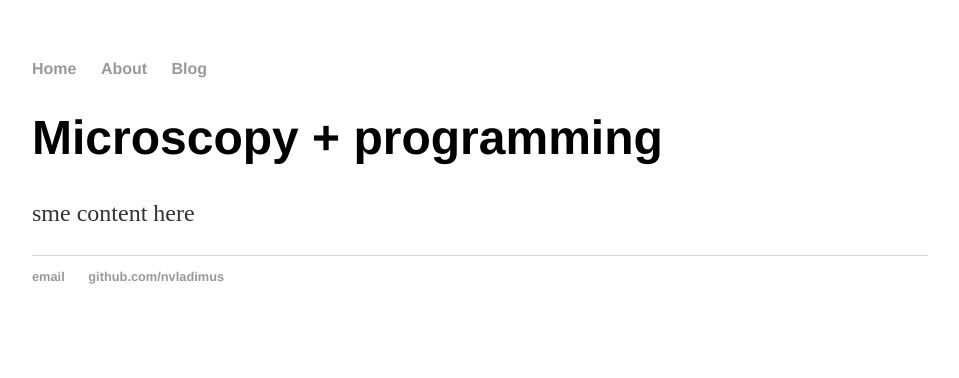
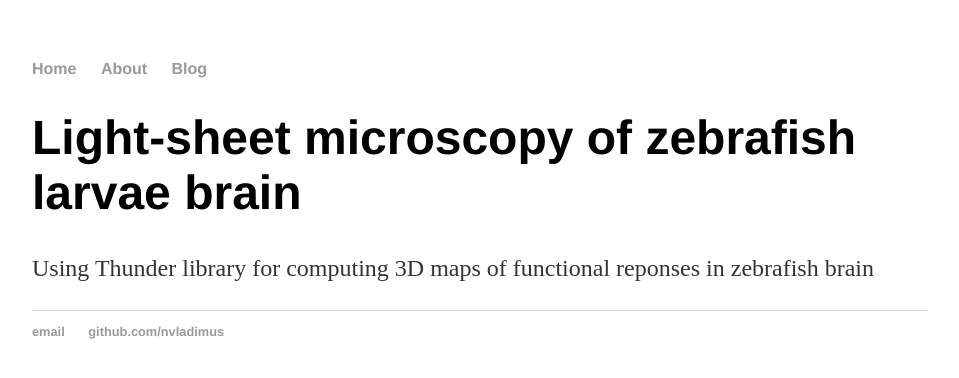
Before and after one commit to nvladimus/nvladimus.github.io, a Jekyll site: the page built from index.html, in a window 1280 px wide. Shown: the top 378 px of the page, without its empty margins (160-1119 px from the left). Built offline with Jekyll 4.4.1, drawn with Linux system fonts in a browser that asks for light colours.

Commit message:
Update index.html

```diff
--- a/index.html
+++ b/index.html
@@ -3,6 +3,6 @@ layout: default
 title: Microscopy and programming
 ---
 <div class="blurb">
-	<h1>Microscopy + programming</h1>
-	<p> sme content here</p>
+	<h1>Light-sheet microscopy of zebrafish larvae brain</h1>
+	<p>Using Thunder library for computing 3D maps of functional reponses in zebrafish brain</p>
 </div><!-- /.blurb -->
```
